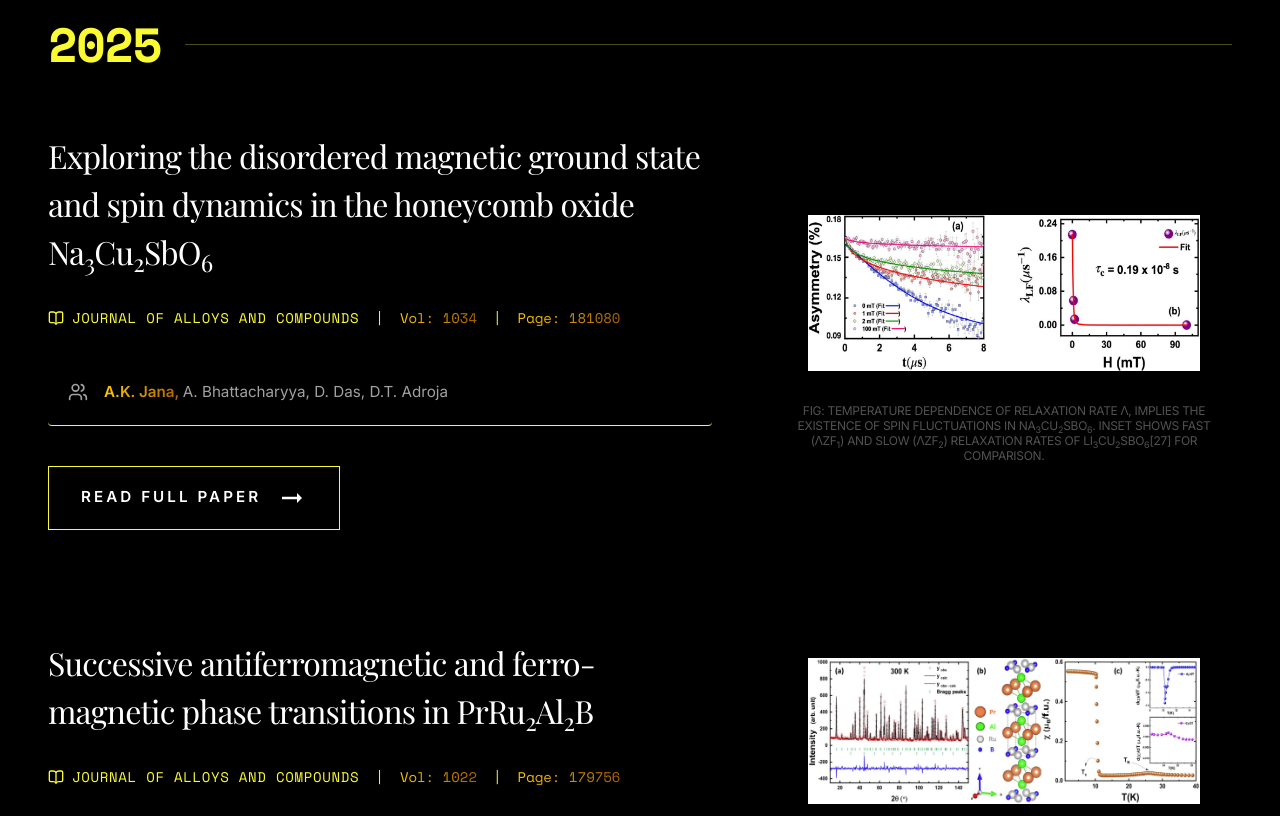
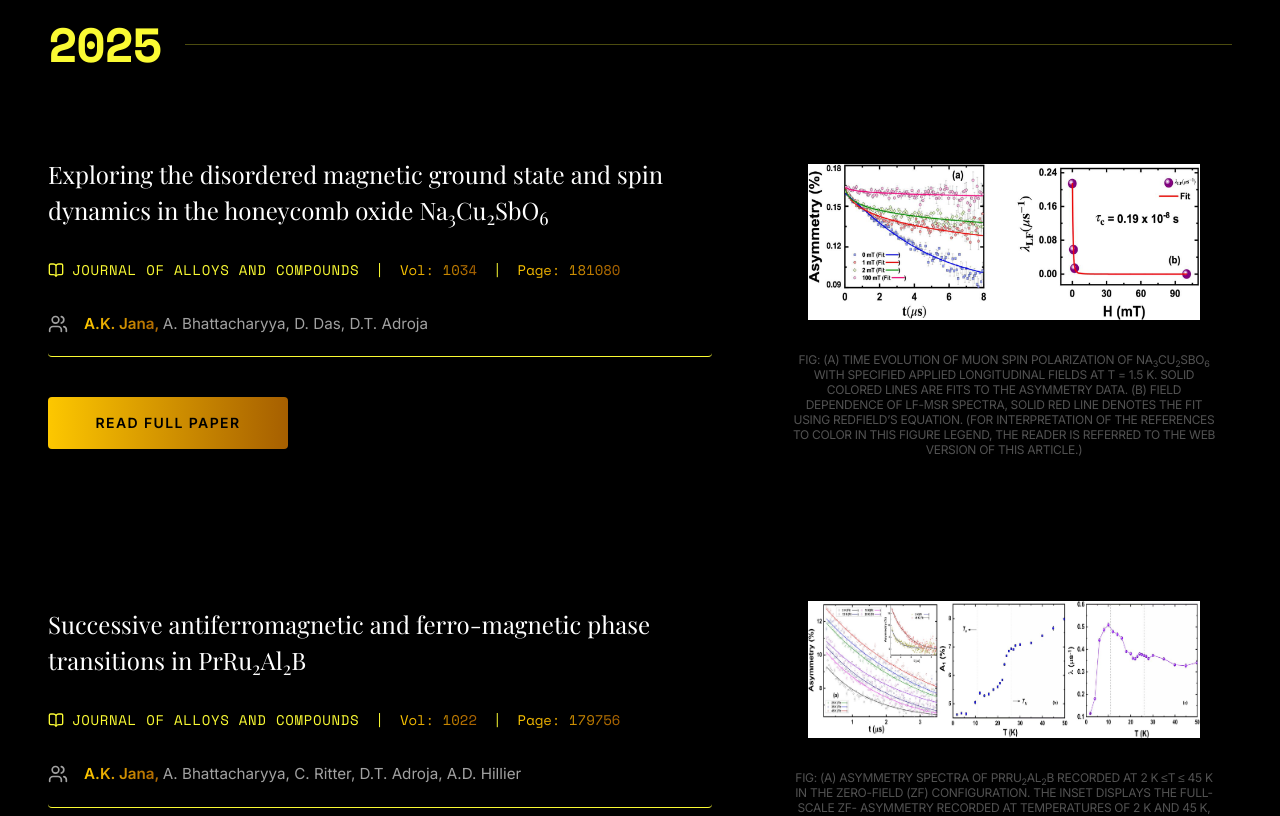
Before and after one commit to Dpsh613/Academic_Portfolio, a React (Vite) app: page /publications in a window 1280 px wide. Shown: the part 860-1676 px from the top of the page. Built offline with nearby package versions, Linux system fonts and the light colour scheme; a web font is replaced by a local one.

Commit message:
fixed fig and button

```diff
--- a/src/components/ui/Button.jsx
+++ b/src/components/ui/Button.jsx
@@ -41,12 +41,22 @@ const ButtonWrapper = ({
 export const HeroPrimary = (props) => (
   <ButtonWrapper
     {...props}
-    className={`bg-text-secondary w-60 text-theme-dark px-8 py-4 text-sm font-bold uppercase tracking-widest hover:bg-text-secondary-hover hover:-translate-y-1 hover:shadow-theme-border transition-all duration-100 ease-in-out rounded-sm inline-block text-center ${props.className}`}
+    className={`
+      /* 1. Base Styles & Gradient */
+      bg-text-secondary w-60 text-theme-black px-8 py-4 text-sm font-bold uppercase tracking-widest rounded-sm inline-block text-center
+
+      /* 2. Hover Effects (Using brightness instead of swapping gradients) */
+      hover:brightness-110 hover:shadow-[0_10px_20px_rgba(250,250,51,0.2)] hover:-translate-y-1
+
+      /* 3. The Smooth Transition (Changed to 300ms and ease-out) */
+      transition-all duration-300 ease-out
+
+      ${props.className}
+    `}
   >
     {props.children}
   </ButtonWrapper>
 );
-
 // BUTTON 2: Secondary Border (Yellow Border)
 export const SecondaryBorder = (props) => (
   <ButtonWrapper
--- a/src/constants/publicationsData.js
+++ b/src/constants/publicationsData.js
@@ -16,7 +16,7 @@ export const pubData = [
     img: "https://res.cloudinary.com/dsbslj3nb/image/upload/v1777039028/Na3Cu2SbO6_kuxi0b.png",
     imgLabel: "Temperature dependence of relaxation rate λ, implies the existence of spin fluctuations in Na3Cu2SbO6. Inset shows fast (λZF1) and slow (λZF2) relaxation rates of Li3Cu2SbO6[27] for comparison.",
     testImg: "/pub/paper1/img34.jpg",
-    testImgLabel: "",
+    testImgLabel: "(a) Time evolution of muon spin polarization of Na3Cu2SbO6 with specified applied longitudinal fields at T = 1.5 K. Solid colored lines are fits to the asymmetry data. (b) Field dependence of LF-μSR spectra, solid red line denotes the fit using Redfield’s equation. (For interpretation of the references to color in this figure legend, the reader is referred to the web version of this article.)",
     link: "https://www.sciencedirect.com/science/article/abs/pii/S0925838825026416?via%3Dihub",
   },
   {
@@ -35,8 +35,8 @@ export const pubData = [
     ],
     img: "https://res.cloudinary.com/dsbslj3nb/image/upload/v1777039044/PrRu2Al2B_vgu3pi.png",
     imgLabel: "In (a), The thermodiffractogram for PrRu2Al2B is pre-sented, focusing on temperatures below 30 K. This plot reveals the emergence of magnetic scattering features in the compound. (b) illustrates a plot generated by subtracting a set of data taken at 30 K, representing the paramagnetic domain. Please note the reversed sense of the temperature axis and x-axis in this plot. This subtraction helps isolate the purely magnetic scattering contributions, revealing the emergence of antiferromagnetic order at approximately 26 K and ferromagnetic order at around 11 K.",
-    testImg: "/pub/paper2/img35.jpg",
-    testImgLabel: "",
+    testImg: "/pub/paper2/img88.jpg",
+    testImgLabel: "(a) Asymmetry spectra of PrRu2Al2B recorded at 2 K ≤T ≤ 45 K in the zero-field (ZF) configuration. The inset displays the full-scale ZF- asymmetry recorded at temperatures of 2 K and 45 K, revealing the distinct features in the muon spin relaxation signal. (b) The temperature dependence of ZF-μSR asymmetry, where two distinct humps denote the presence of two transitions in the system. These transitions are indicative of significant changes in the local magnetic environment sensed by the muons. (c) Evolution of the muon relaxation rate λ with temperature, represented by violet spheres.",
     link: "https://www.sciencedirect.com/science/article/abs/pii/S0925838825013143?via%3Dihub",
   },
   {
@@ -56,7 +56,7 @@ export const pubData = [
     img: "https://res.cloudinary.com/dsbslj3nb/image/upload/v1777042978/Ba3Ir4Ge16_w5tref.png",
     imgLabel: "To discern the superconducting behavior of Ba3Ir4Ge16, we examines the temperature dependence of the zero-field-cooled (ZFC) and field-cooled (FC) superconducting volume fraction, denoted as 4πχv. The analysis is based on magnetization data collected at 5 mT, allowing for a comprehensive understanding of the material's superconducting properties under varying temperatures. This investigation contributes to the broader understanding of the superconducting characteristics of Ba3Ir4Ge16.",
     testImg: "/pub/paper3/img209.jpg",
-    testImgLabel: "",
+    testImgLabel: "The electronic band structure and partial density of states without spin- orbit coupling(SOC) for Ba3Ir4Ge16 are presented.This comprehensive analysis offers valuable insights into the material’s electronic properties, highlighting the distribution of electronic states across the energy spectrum in the absence of SOC.",
     link: "https://www.sciencedirect.com/science/article/abs/pii/S0925838823046777?via%3Dihub",
   },
 ];
--- a/src/pages/PublicationsPage.jsx
+++ b/src/pages/PublicationsPage.jsx
@@ -3,7 +3,7 @@ import fadeUpVariant from "../animation/fadeUpVariant";
 import staggerContainer from "../animation/staggerContainer";
 import pageTransition from "../animation/pageTransition";
 import { pubData } from "../constants/publicationsData";
-import { SecondaryBorder } from "../components/ui/Button";
+import { HeroPrimary } from "../components/ui/Button";
 import { BookOpen, Users } from "lucide-react";
 import AutoSciText from "../utils/AutoSciText";
 import AtomicJourney from "../components/ui/AtomicJourney";
@@ -104,9 +104,9 @@ const PublicationsPage = () => {
                   {/* Left Column: Metadata & Text */}
                   <div className="lg:col-span-7 flex flex-col gap-8">
                     {/* Title */}
-                    <h2 className="text-theme-heading">
+                    <h3 className="text-theme-heading">
                       <AutoSciText text={pub.title} />
-                    </h2>
+                    </h3>
 
                     {/* Meta Tags (Journal, Vol, Page) */}
                     <div className="flex flex-wrap items-center gap-x-4 gap-y-2 font-mono text-sm">
@@ -123,7 +123,7 @@ const PublicationsPage = () => {
                     </div>
 
                     {/* Authors Box */}
-                    <div className="border-b border-theme-accent p-5 rounded-sm flex items-start gap-4">
+                    <div className="border-b border-theme-accent pb-5 rounded-sm flex items-start gap-4">
                       <Users className="w-5 h-5 text-theme-neutral-light shrink-0 mt-0.5" />
                       <p className="text-theme-neutral-light leading-relaxed">
                         {pub.authors.map((author, i) => {
@@ -145,9 +145,7 @@ const PublicationsPage = () => {
 
                     {/* Action Button using your SecondaryBorder component */}
                     <div className="pt-2">
-                      <SecondaryBorder href={pub.link}>
-                        Read Full Paper
-                      </SecondaryBorder>
+                      <HeroPrimary href={pub.link}>Read Full Paper</HeroPrimary>
                     </div>
                   </div>
 
@@ -157,12 +155,12 @@ const PublicationsPage = () => {
                       <div className="w-full rounded-sm p-4 flex items-center justify-center">
                         <img
                           src={pub.testImg}
-                          alt={`Graph for ${pub.imgLabel}`}
-                          className="w-full max-h-[350px] object-contain"
+                          alt={`Graph for ${pub.testImgLabel}`}
+                          className="w-full max-h-[200px] object-contain"
                         />
                       </div>
                       <p className="text-center text-theme-neutral-muted tracking-tight leading-tight text-xs mt-4 uppercase">
-                        Fig: <AutoSciText text={pub.imgLabel} />
+                        Fig: <AutoSciText text={pub.testImgLabel} />
                       </p>
                     </div>
                   </div>
```
